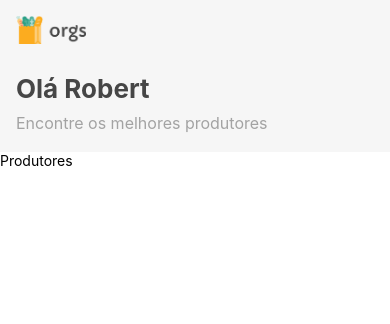
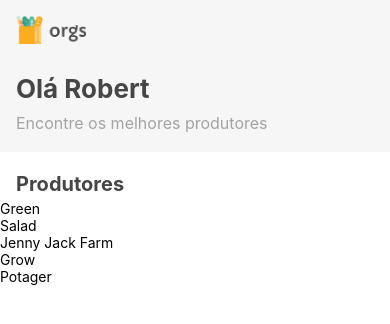
Before and after one commit to RA4Z/orgsHooks, a React Native app: screen / in a window 390 px wide. Shown: the top 324 px of the page. Built offline with nearby package versions, Linux system fonts and the light colour scheme.

Commit message:
Criando esquema de lista para buscar os produtores

```diff
--- a/App.js
+++ b/App.js
@@ -1,10 +1,18 @@
-import { SafeAreaView } from 'react-native';
+import { SafeAreaView, StyleSheet } from 'react-native';
 import Home from './src/telas/Home';
 
-export default function App() {
+function App() {
   return  (
-    <SafeAreaView>
+    <SafeAreaView style={estilos.tela}>
       <Home />
     </SafeAreaView>
   )
 }
+
+const estilos = StyleSheet.create({
+  tela: {
+    flex: 1,
+  }
+})
+
+export default App;
--- a/src/telas/Home/componentes/Produtores.js
+++ b/src/telas/Home/componentes/Produtores.js
@@ -1,13 +1,41 @@
-import React, { useEffect } from "react";
-import { Text } from 'react-native';
+import React, { useEffect, useState } from "react";
+import { FlatList, Text, StyleSheet } from 'react-native';
 
 import { carregaProdutores } from "../../../services/carregaDados";
 
-export default function Produtores() {
+export default function Produtores({ topo: Topo }) {
+    const [titulo, setTitulo] = useState('');
+    const [lista, setLista] = useState('');
+
     useEffect(() => {
         const retorno = carregaProdutores();
-        console.log(retorno);
+        setTitulo(retorno.titulo);
+        setLista(retorno.lista);
     }, []);
 
-    return <Text>Produtores</Text>
+    const TopoLista = () => {
+        return <>
+        <Topo />
+        <Text style={estilos.titulo}>{ titulo }</Text>
+        </>
+    }
+
+    return (
+        <FlatList
+        data={lista}
+        renderItem={({item: {nome}}) => <Text>{ nome }</Text>}
+        keyExtractor={({nome}) => nome}
+        ListHeaderComponent={TopoLista}  />
+    )
 }
+
+const estilos = StyleSheet.create({
+    titulo: {
+        fontSize: 20,
+        lineHeight: 32,
+        marginHorizontal: 16,
+        marginTop: 16,
+        fontWeight: 'bold',
+        color: '#464646',
+    }
+})
--- a/src/telas/Home/index.js
+++ b/src/telas/Home/index.js
@@ -5,8 +5,7 @@ import Produtores from "./componentes/Produtores";
 export default function Home() {
     return (
         <>
-            <Topo />
-            <Produtores />
+            <Produtores  topo={Topo}/>
         </>
     )
 }
```
